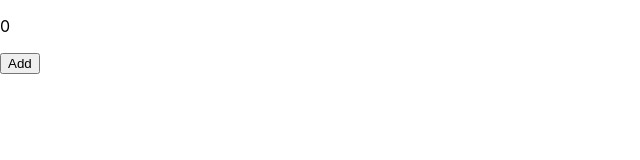
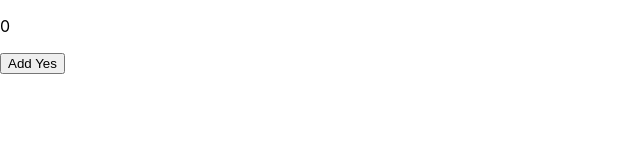
Before and after one commit to Yafet-Segid/React-Tracker-App, a React (Create React App) app: page / in a window 1280 px wide. Shown: the top 160 px of the page, without its empty margins (0-640 px from the left). Built offline with nearby package versions, Linux system fonts and the light colour scheme.

Commit message:
adding yes

```diff
--- a/src/App.js
+++ b/src/App.js
@@ -12,7 +12,7 @@ function App() {
           setcounter(counter + number);
         }}
       >
-        Add
+        Add Yes
       </button>
     </div>
   );
```
